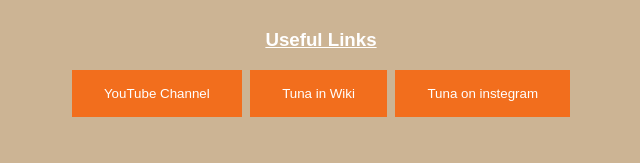
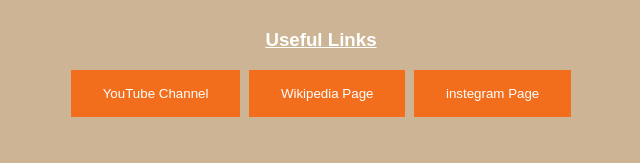
Before and after one commit to YosKad/Tuna-Page, a plain HTML site: page index.html in a window 1280 px wide. Shown: the part 1495-1658 px from the top of the page, without its empty margins (319-959 px from the left). Drawn offline with Linux system fonts and the light colour scheme.

Commit message:
Update index.html

```diff
--- a/index.html
+++ b/index.html
@@ -136,9 +136,9 @@
             value="YouTube Channel">
         <input type="button"
             onclick="window.location.href='https://he.wikipedia.org/wiki/%D7%98%D7%95%D7%A0%D7%94_(%D7%A8%D7%90%D7%A4%D7%A8)';"
-            value="Tuna in Wiki">
+            value="Wikipedia Page">
         <input type="button" onclick="window.location.href='https://www.instagram.com/itay_tuna/?hl=en';"
-            value="Tuna on instegram">
+            value="instegram Page">
     </div>
 
     <h3> Tuna - This Too Shall Pass (my fav song of tune) </h3>
```
